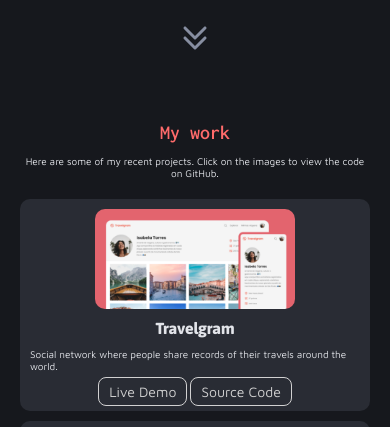
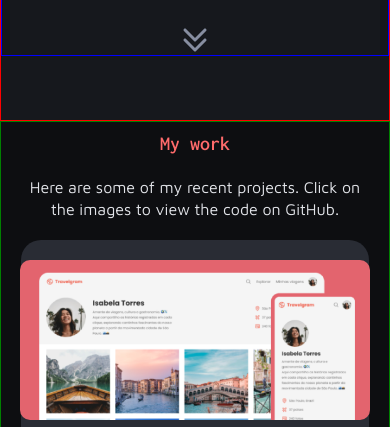
Before and after one commit to camilodf/portfolio-camilo-franzini, a plain HTML site: page index.html in a window 390 px wide. Shown: the part 639-1066 px from the top of the page. Drawn offline with Linux system fonts and the light colour scheme.

Commit message:
Main Mobile Finalizado

```diff
--- a/index.html
+++ b/index.html
@@ -73,7 +73,7 @@
     <main>
         <section id="projects">
             <div class="text-projects">
-                <h2><Span>My work</Span></h2>
+                <p><Span>My work</Span></p>
                 <p>Here are some of my recent projects. Click on the images to view the code on GitHub.</p>
             </div>
 
--- a/styles/global.css
+++ b/styles/global.css
@@ -14,7 +14,7 @@ html{
     --bg-img-contacts: url('../assets/images/background/Background_Contacts.png');
 
     /*Background Colors*/
-    --bg-color-projects: #16181D;  /*gray-500*/
+    --bg-color-projects: #16181D  /*gray-500*/
     --bg-color-services: #0D0E11;   /*gray-600*/
     --bg-color-tag: #292C34; /*gray-400*/
     --bg-color-card: #878EA1; /*gray-300*/
@@ -26,7 +26,6 @@ html{
     /*Accent Colors*/
     --text-span-title: #FF6B6B;   /*red span*/
     --text-span-contact: #BB72E9; /*purple span*/
-    --text-p-about: #E0E0E0;
 
     /*Fonts*/
     /*Asap*/
@@ -45,14 +44,14 @@ html{
      /*Asap*/
     --title-lg-mobile: 800 5rem/120% 'asap', sans-serif;
     --title-md: 800 2.4rem/120% 'asap', sans-serif;
-    --title-sm: 800 1.6rem/120% 'asap', sans-serif;
+    --title-sm-mobile: 800 2rem/120% 'asap', sans-serif;
 
     /*Inconsolata*/
     --subtitle-mobile: 600 2rem/120% 'inconsolata', monospace;
 
     /*Maven Pro*/
-    --text-md: 400 1.6rem/140% 'maven pro', sans-serif;
-    --text-sm: 400 1.4rem/140% 'maven pro', sans-serif;
+    --text-md-mobile: 400 1.6rem/140% 'maven pro', sans-serif;
+    --text-sm-mobile: 400 1.5rem/140% 'maven pro', sans-serif;
 
 
 }
--- a/styles/header.css
+++ b/styles/header.css
@@ -3,6 +3,7 @@ header{
     background-image: var(--bg-img-intro);
     background-size: cover;
     height: 90vh;
+    border: 1px solid red;
 
 }
 
@@ -14,6 +15,7 @@ header{
 
     text-align: center;
     padding: 3rem 2rem 0;
+    border: 1px solid blue;
 }
 
 .picture{
--- a/styles/main.css
+++ b/styles/main.css
@@ -3,36 +3,37 @@ main{
     width: auto;
 
     margin-bottom: 2rem;
+    border: 1px solid green;
 }
 
 #projects{
     padding: 0 2rem;
 }
 
-.projects p{
-    font: var(--text-md);
-    color: var(--text-p-about);
-}
-
-
 .text-projects{
     text-align: center;
 }
 
+.text-projects p{
+    font: var(--text-md-mobile);
+    color: var( --text-color-primary);
+}
+
+
 .text-projects span{
     color: var(--text-span-title);
-    font: var(--subtitle);
+    font: var(--subtitle-mobile);
 }
 
 .text-projects p{
-    max-width: 600px;
+    max-width: 60rem;
     margin: 1rem auto 2rem auto;
 }
 
 .cards-grid{
     display: flex;
     flex-direction: column;
-    gap: 1rem;
+    gap: 2rem;
 }
 .cards-grid .cards{
     display: flex;
@@ -40,26 +41,34 @@ main{
     align-items: center;
 
     background-color: var(--bg-color-tag);
-    border-radius: 1rem;
-    padding: 1rem;
+    border-radius: 2rem;
+    padding: 2rem;
 }
 
 .cards img{
-    width: 20rem;
-    height: 10rem;
+    width: 35rem;
+    height: 16rem;
     object-fit: cover;
-    border-radius: 10px;
+    border-radius: 1rem;
 }
 
 .cards h3{
-    font: var(--title-sm);
+    font: var(--title-sm-mobile);
     color: var(--text-color-primary);
     margin: 1rem 0;
     justify-content: center;
 }
 
 .cards p{
-    margin-bottom: 1rem;
+    font: var(--text-sm-mobile);
+    color: var(--text-color-secondary);
+    margin-bottom: 1.5rem;
+}
+
+.cards-button{
+    display: flex;
+    flex-direction: row;
+    gap: 1rem;
 }
 
 .cards-button a{
@@ -78,10 +87,7 @@ main{
 }
 
 .cards-button a:hover {
-  /* Inverte as cores no hover */
   background-color: var(--text-color-secondary);
-  color: var(--bg-color-card); /* Cor de fundo do card */
-
-  /* Efeito de "levantar" que discutimos */
+  color: var(--bg-color-card);
   transform: translateY(-3px);
 }
```
